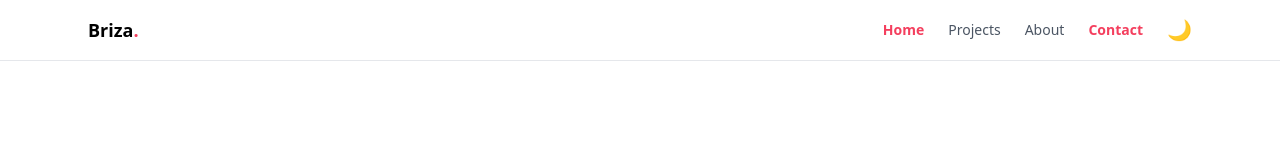
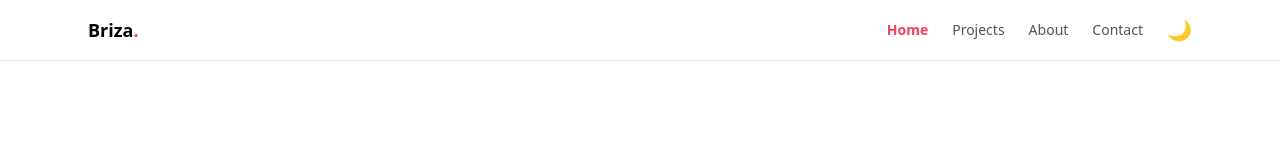
Before and after one commit to brizavda/brizavda, a React (Vite) app in the folder portfolio/: page / in a window 1280 px wide. Shown: the top 160 px of the page. Built offline with nearby package versions, Linux system fonts and the light colour scheme.

Commit message:
feat: add contact link with scroll spy to navbar

```diff
--- a/portfolio/src/components/Navbar.tsx
+++ b/portfolio/src/components/Navbar.tsx
@@ -50,15 +50,16 @@ function Navbar() {
             </li>
 
             <li
-            onClick={() => document.getElementById("home")?.scrollIntoView()}
+            onClick={() => document.getElementById("contact")?.scrollIntoView()}
             className={`cursor-pointer transition ${
-                activeSection === "home"
+                activeSection === "contact"
                 ? "text-rose-500 font-semibold"
                 : "hover:text-rose-500"
             }`}
             >
             Contact
             </li>
+
           </ul>
 
           <button
```
